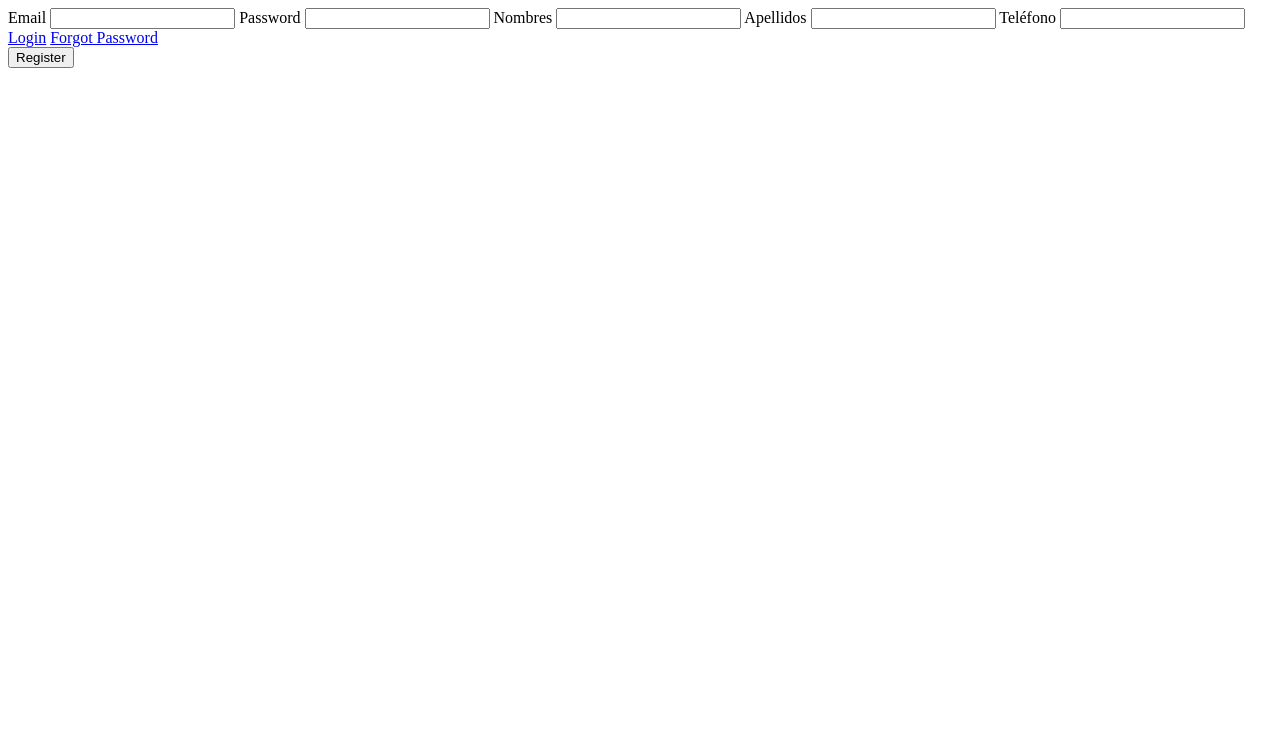
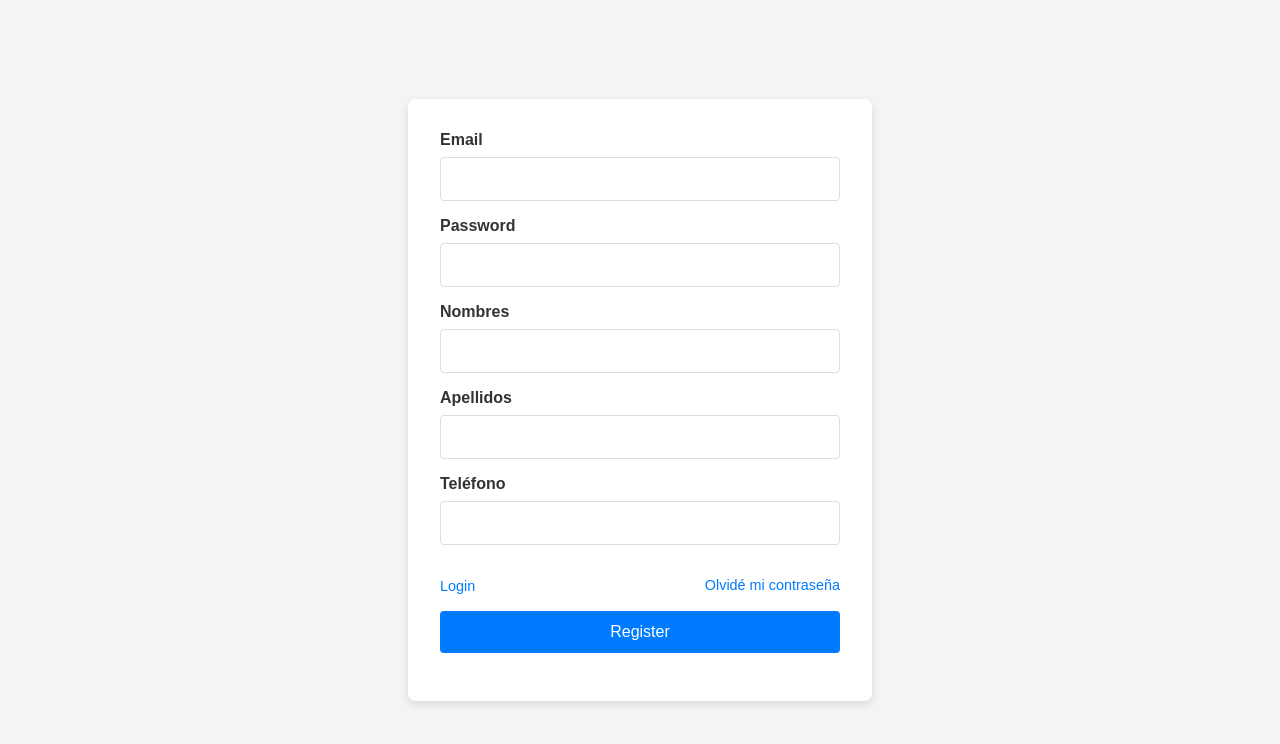
Before and after one commit to cami98735264/graphical-interface-monitoreo-placas, a website: page placas/register.html in a window 1280 px wide. Drawn offline with Linux system fonts and the light colour scheme; no server answers.

Commit message:
Enhance README and update login/register pages with improved styling and structure. Added detailed project overview, tech stack, API endpoints, and security features in README. Updated HTML titles and added CSS styles for better user experience in login and registration forms.

```diff
--- a/placas/js/scripts.js
+++ b/placas/js/scripts.js
@@ -151,7 +151,7 @@ const onSubmitMainForm = (platesData) => {
             })
         } else {
             Swal.fire({
-                title: '¡Bienvenido!',
+                title: '¡Información encontrada!',
                 text: `Placa: ${plate}, Ciudad: ${city}, Departamento: ${department}`,
                 icon: 'success',
                 confirmButtonText: 'Aceptar',
--- a/placas/register.html
+++ b/placas/register.html
@@ -1,5 +1,6 @@
 <!DOCTYPE html>
 <html lang="en">
+
 <head>
     <meta charset="UTF-8">
     <meta name="viewport" content="width=device-width, initial-scale=1.0">
@@ -20,11 +21,97 @@
         }
         isLogged()
     </script>
-    <title>Document</title>
+    <title>Register</title>
+    <style>
+        /* General styles */
+        body {
+            font-family: Arial, sans-serif;
+            background-color: #f4f4f4;
+            margin: 0;
+            display: flex;
+            justify-content: center;
+            align-items: center;
+            height: 100vh;
+        }
+
+        form {
+            background-color: #ffffff;
+            padding: 2rem;
+            border-radius: 8px;
+            box-shadow: 0 4px 8px rgba(0, 0, 0, 0.1);
+            width: 100%;
+            max-width: 400px;
+        }
+
+        label {
+            font-weight: bold;
+            margin-bottom: 0.5rem;
+            display: block;
+            color: #333;
+        }
+
+        input[type="email"],
+        input[type="password"],
+        input[type="text"] {
+            width: 100%;
+            padding: 0.75rem;
+            margin-bottom: 1rem;
+            border: 1px solid #ddd;
+            border-radius: 4px;
+            font-size: 1rem;
+            box-sizing: border-box;
+        }
+
+        input[type="email"]:focus,
+        input[type="password"]:focus,
+        input[type="text"]:focus {
+            border-color: #007bff;
+            outline: none;
+        }
+
+        button {
+            width: 100%;
+            padding: 0.75rem;
+            background-color: #007bff;
+            color: #ffffff;
+            border: none;
+            border-radius: 4px;
+            font-size: 1rem;
+            cursor: pointer;
+            transition: background-color 0.3s ease;
+        }
+
+        button:hover {
+            background-color: #0056b3;
+        }
+
+        div {
+            margin-bottom: 1rem;
+        }
+
+        a {
+            text-decoration: none;
+            color: #007bff;
+            font-size: 0.9rem;
+        }
+
+        a:hover {
+            text-decoration: underline;
+        }
+
+        div a:first-child {
+            margin-right: 1rem;
+        }
+
+        div a:last-child {
+            float: right;
+        }
+    </style>
 </head>
+
 <body>
     <form action="/api/auth/register" method="POST">
-        <div>
+        <div id="register">
             <label for="email">Email</label>
             <input type="email" name="email" id="email" required>
             <label for="password">Password</label>
@@ -37,12 +124,13 @@
             <input type="text" name="telefono" id="telefono" required>
         </div>
         <div>
-            <a href="/login.html">Login</a>
-            <a href="/forgot-password">Forgot Password</a>
+            <a href="/login">Login</a>
+            <a href="/forgot-password">Olvidé mi contraseña</a>
         </div>
         <div>
             <button type="submit">Register</button>
         </div>
     </form>
 </body>
+
 </html>
```
Also changed, not shown: placas/login.html (+90 -6 lines), README.md. Lines whose indentation alone changed are shown as unchanged.
